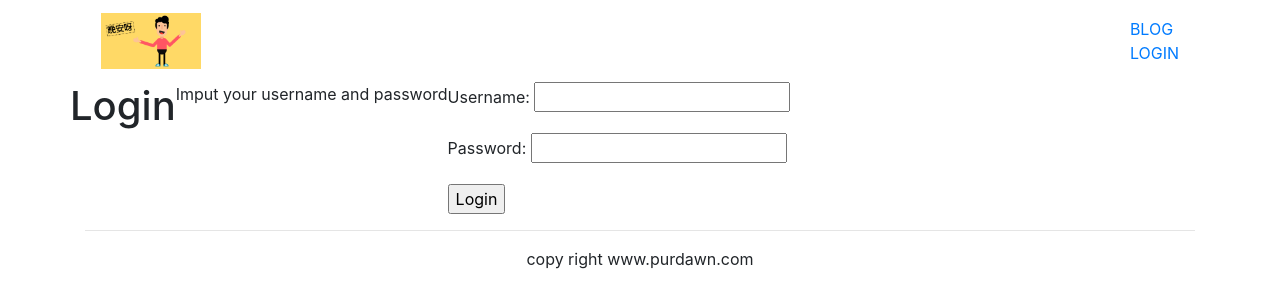
After one commit to lance0628/my-site, a Django app: page /account/login/ in a window 1280 px wide. The commit adds this page. Shown: the top 308 px of the page. Run offline with Django 3.2, Linux system fonts and the light colour scheme; some libraries are stand-ins or nearby versions.

Commit message:
login management

```diff
--- /dev/null
+++ b/mysite/account/forms.py
@@ -0,0 +1,5 @@
+from django import forms
+
+class LoginForm(forms.Form):
+    username = forms.CharField()
+    password = forms.CharField(widget = forms.PasswordInput)
--- /dev/null
+++ b/mysite/account/urls.py
@@ -0,0 +1,8 @@
+from django.urls import path
+from . import views
+
+app_name = "account"
+
+urlpatterns = [
+    path('login/',views.user_login, name='user_login'),
+]
--- a/mysite/account/views.py
+++ b/mysite/account/views.py
@@ -1,3 +1,48 @@
+# from django.shortcuts import render
+# from django.http import HttpResponse
+# from django.contrib.auth import authenticate,login
+# from .forms import LoginForm
+#
+# def user_login(request):
+#     if request.method == "POST":
+#         login_form = LoginForm(request.POST)
+#         if login_form.is_valid():
+#             cd = login_form.cleaned_data
+#             user = authenticate(username=cd['username'], password = cd["password"])
+#
+#             if user:
+#                 login(reques,user)
+#                 return HttpResponse("Welcome You! You have been aythenticated successfully")
+#             else:
+#                 return HttpResponse("Sorry. Your username or password is incorrect.")
+#         else:
+#             return HttpResponse("Invalid login")
+#     if request.method == "GET":
+#         login_form = LoginForm()
+#         return render(request, 'account/login.html', {"form": login_form})
+
 from django.shortcuts import render
 
 # Create your views here.
+from django.http import HttpResponse
+from django.contrib.auth import authenticate,login
+from .forms import LoginForm
+
+def user_login(request):
+    if request.method == "POST":
+        login_form = LoginForm(request.POST)
+        if login_form.is_valid():
+            cd =login_form.cleaned_data
+            user = authenticate(username=cd['username'],password=cd["password"])
+
+            if user:
+                login(request,user)
+                return HttpResponse("Welcome You! You have been aythenticated successfully")
+            else:
+                return HttpResponse("Sorry. Your username or password is not right.")
+        else:
+            return HttpResponse("Invalid login")
+
+    if request.method == "GET":
+        login_form = LoginForm()
+        return render(request,"account/login.html",{"form":login_form})
--- a/mysite/mysite/settings.py
+++ b/mysite/mysite/settings.py
@@ -38,6 +38,7 @@ INSTALLED_APPS = [
     'django.contrib.messages',
     'django.contrib.staticfiles',
     'blog',
+    'account',
 ]
 
 MIDDLEWARE = [
--- a/mysite/mysite/urls.py
+++ b/mysite/mysite/urls.py
@@ -19,5 +19,6 @@ from django.urls import path, include
 urlpatterns = [
     path('admin/', admin.site.urls),
     path('blog/', include(('blog.urls', 'blog'), namespace='blog')),
+    path('account/', include('account.urls', namespace='account')),
 
 ]
--- /dev/null
+++ b/mysite/templates/account/login.html
@@ -0,0 +1,13 @@
+{% extends "base.html" %}
+
+{% block title %}Login{% endblock %}
+{% block content %}
+<div class="row text=center vertical-middle-sm">
+    <h1>Login</h1>
+    <p>Imput your username and password</p>
+    <form class="form-horizontal" action="." method="post">{% csrf_token %}
+        {{ form.as_p}}
+        <input type="submit" value="Login">
+    </form>
+</div>
+{% endblock %}
--- a/mysite/templates/header.html
+++ b/mysite/templates/header.html
@@ -3,7 +3,7 @@
     <nav class="navbar navbar-default" role="navigation">
         <div class="navbar-header">
             <a class="navbar-brand" href="http.itdiffer.com">
-                <img src="{% static '/images/123.png' %}" width = "300px">
+                <img src="{% static '/images/123.png' %}" width = "100px">
             </a>
         </div>
         <div>
```
Also changed, not shown: mysite/templates/base.html (+4 -4 lines).
